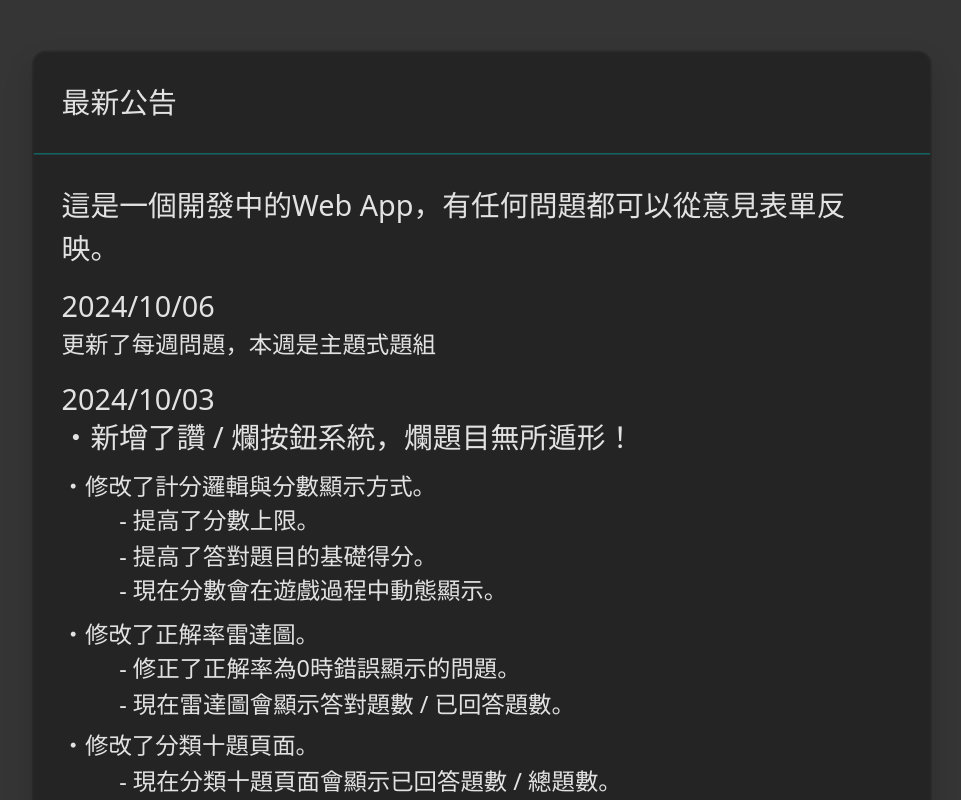
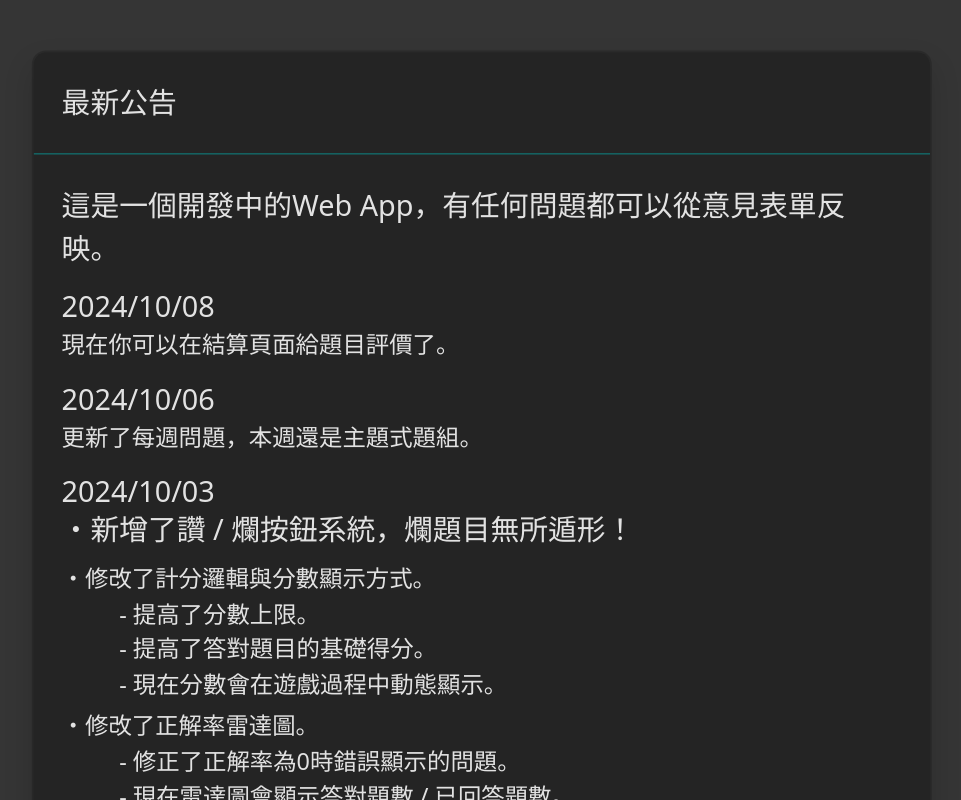
Before and after one commit to Yuduki-Tei/crying-chair-quiz, a Vue app: page /menu in a window 1280 px wide. Shown: the top 800 px of the page, without its empty margins (159-1120 px from the left). Built offline with nearby package versions, Linux system fonts and the light colour scheme; no server answers; sample sign-in values are in the browser's storage.

Commit message:
text change

```diff
--- a/src/components/HelloBanner.vue
+++ b/src/components/HelloBanner.vue
@@ -3,8 +3,10 @@
     <p class="mb-1">
       這是一個開發中的Web App，有任何問題都可以從意見表單反映。
     </p>
+    <p class="mt-2 mb-0">2024/10/08</p>
+    <li>現在你可以在結算頁面給題目評價了。</li>
     <p class="mt-2 mb-0">2024/10/06</p>
-    <li>更新了每週問題，本週是主題式題組</li>
+    <li>更新了每週問題，本週還是主題式題組。</li>
     <p class="mt-2 mb-0">2024/10/03</p>
     <h6>・新增了讚 / 爛按鈕系統，爛題目無所遁形！</h6>
     <li>・修改了計分邏輯與分數顯示方式。</li>
@@ -40,7 +42,7 @@ export default defineComponent({
   name: "HelloBanner",
   components: { Modal },
   setup() {
-    const helloID = "20241006";
+    const helloID = "20241008";
     const showModal = ref<boolean>(true);
 
     if (
--- a/src/views/Menu.vue
+++ b/src/views/Menu.vue
@@ -14,7 +14,7 @@
         </div>
         <div>
           <h3 class="fs-3 text-body-emphasis">每週十題</h3>
-          <p>每週日22:00(UTC+8)左右更新</p>
+          <p>每週日22:00(UTC+8)更新</p>
           <button
             @click="goToPage('weekly-10')"
             type="button"
```
